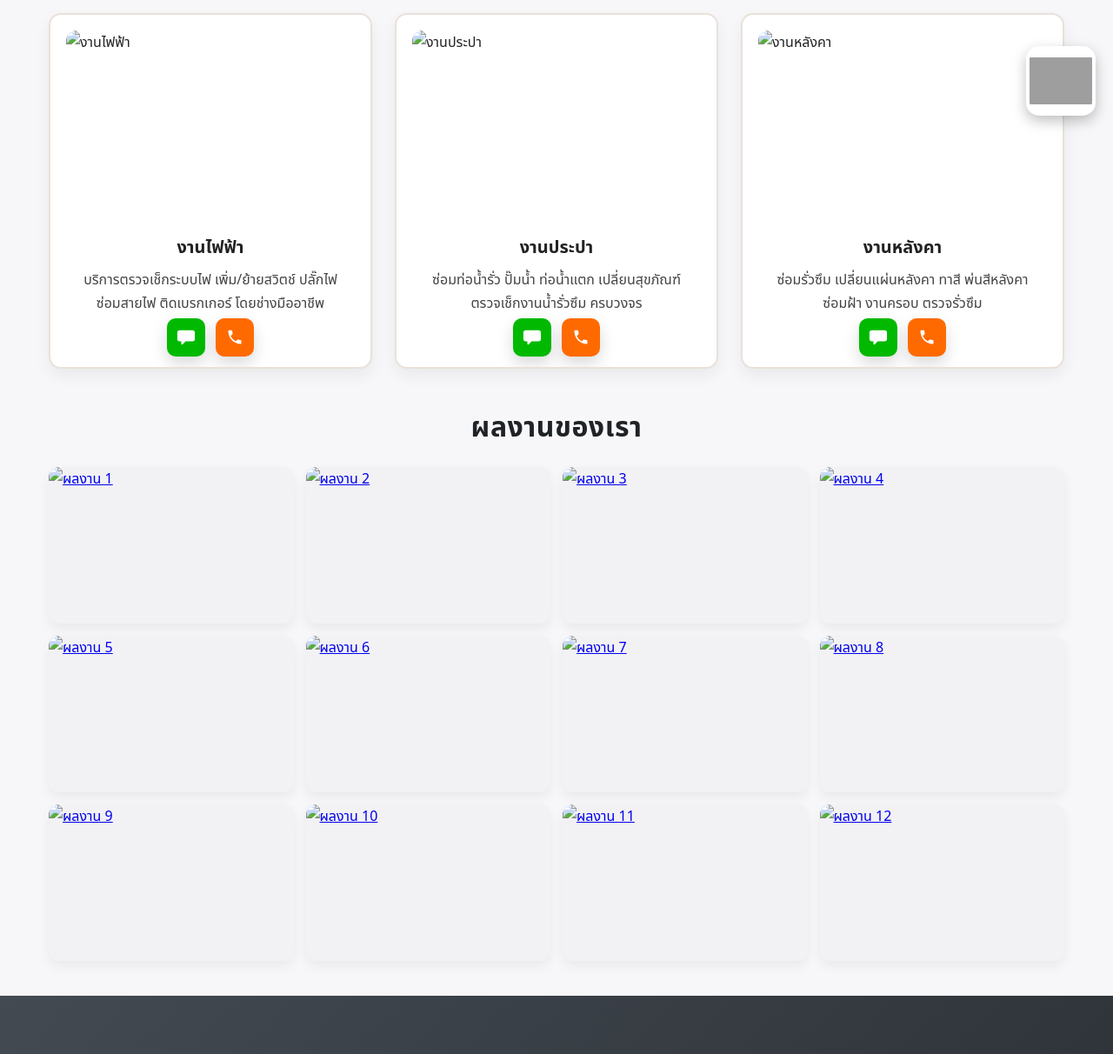
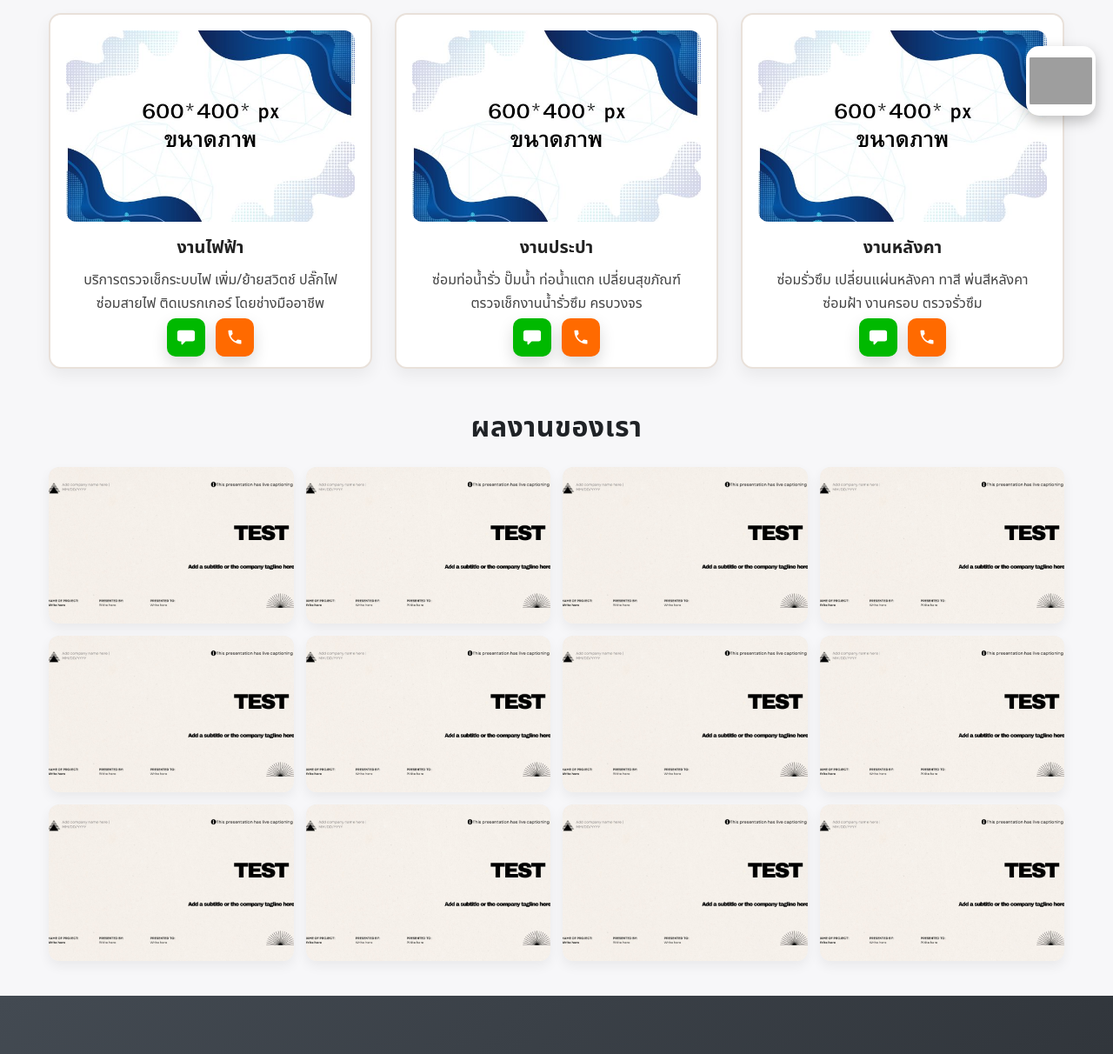
Before and after one commit to Ponpippant/test, a plain HTML site: page index.html in a window 1280 px wide. Shown: the part 647-1859 px from the top of the page at 87% size. Drawn offline with Linux system fonts and the light colour scheme; the site is published under a folder, as on GitHub Pages, so addresses that start at the root find nothing; grey boxes are pictures that could not be loaded.

Commit message:
Update index.html

```diff
--- a/index.html
+++ b/index.html
@@ -37,7 +37,7 @@
     <!-- การ์ด 1: งานไฟฟ้า -->
     <article class="service-card">
       <div class="service-media">
-        <img src="/img/temporary.jpg" alt="งานไฟฟ้า">
+        <img src="./img/temporary.jpg" alt="งานไฟฟ้า">
       </div>
       <div class="service-body">
         <h3>งานไฟฟ้า</h3>
@@ -56,7 +56,7 @@
     <!-- การ์ด 2: งานประปา -->
     <article class="service-card">
       <div class="service-media">
-        <img src="/img/temporary.jpg" alt="งานประปา">
+        <img src="./img/temporary.jpg" alt="งานประปา">
       </div>
       <div class="service-body">
         <h3>งานประปา</h3>
@@ -75,7 +75,7 @@
     <!-- การ์ด 3: งานหลังคา -->
     <article class="service-card">
       <div class="service-media">
-        <img src="/img/temporary.jpg" alt="งานหลังคา">
+        <img src="./img/temporary.jpg" alt="งานหลังคา">
       </div>
       <div class="service-body">
         <h3>งานหลังคา</h3>
@@ -103,33 +103,33 @@
 
   <div class="portfolio-grid">
     <!-- รูปตัวอย่าง: เปลี่ยน src เป็นไฟล์ของคุณเอง -->
-    <a href="#w1"><img src="/img/test.jpg" alt="ผลงาน 1"></a>
-    <a href="#w2"><img src="/img/test.jpg" alt="ผลงาน 2"></a>
-    <a href="#w3"><img src="/img/test.jpg" alt="ผลงาน 3"></a>
-    <a href="#w4"><img src="/img/test.jpg" alt="ผลงาน 4"></a>
-    <a href="#w5"><img src="/img/test.jpg" alt="ผลงาน 5"></a>
-    <a href="#w6"><img src="/img/test.jpg" alt="ผลงาน 6"></a>
-    <a href="#w7"><img src="/img/test.jpg" alt="ผลงาน 7"></a>
-    <a href="#w8"><img src="/img/test.jpg" alt="ผลงาน 8"></a>
-    <a href="#w9"><img src="/img/test.jpg" alt="ผลงาน 9"></a>
-    <a href="#w10"><img src="/img/test.jpg" alt="ผลงาน 10"></a>
-    <a href="#w11"><img src="/img/test.jpg" alt="ผลงาน 11"></a>
-    <a href="#w12"><img src="/img/test.jpg" alt="ผลงาน 12"></a>
+    <a href="#w1"><img src="./img/test.jpg" alt="ผลงาน 1"></a>
+    <a href="#w2"><img src="./img/test.jpg" alt="ผลงาน 2"></a>
+    <a href="#w3"><img src="./img/test.jpg" alt="ผลงาน 3"></a>
+    <a href="#w4"><img src="./img/test.jpg" alt="ผลงาน 4"></a>
+    <a href="#w5"><img src="./img/test.jpg" alt="ผลงาน 5"></a>
+    <a href="#w6"><img src="./img/test.jpg" alt="ผลงาน 6"></a>
+    <a href="#w7"><img src="./img/test.jpg" alt="ผลงาน 7"></a>
+    <a href="#w8"><img src="./img/test.jpg" alt="ผลงาน 8"></a>
+    <a href="#w9"><img src="./img/test.jpg" alt="ผลงาน 9"></a>
+    <a href="#w10"><img src="./img/test.jpg" alt="ผลงาน 10"></a>
+    <a href="#w11"><img src="./img/test.jpg" alt="ผลงาน 11"></a>
+    <a href="#w12"><img src="./img/test.jpg" alt="ผลงาน 12"></a>
   </div>
 
   <!-- Lightbox (CSS :target) — ใส่รูปขนาดใหญ่ได้เหมือนกัน จะใช้ไฟล์เดียวกับ thumb ก็ได้ -->
-  <div class="lightbox" id="w1"><a class="lb-close" href="#works" aria-label="ปิด"></a><img src="/img/test.jpg"  alt=""></div>
-  <div class="lightbox" id="w2"><a class="lb-close" href="#works" aria-label="ปิด"></a><img src="/img/test.jpg"  alt=""></div>
-  <div class="lightbox" id="w3"><a class="lb-close" href="#works" aria-label="ปิด"></a><img src="/img/test.jpg"  alt=""></div>
-  <div class="lightbox" id="w4"><a class="lb-close" href="#works" aria-label="ปิด"></a><img src="/img/test.jpg"  alt=""></div>
-  <div class="lightbox" id="w5"><a class="lb-close" href="#works" aria-label="ปิด"></a><img src="/img/test.jpg"  alt=""></div>
-  <div class="lightbox" id="w6"><a class="lb-close" href="#works" aria-label="ปิด"></a><img src="/img/test.jpg"  alt=""></div>
-  <div class="lightbox" id="w7"><a class="lb-close" href="#works" aria-label="ปิด"></a><img src="/img/test.jpg"  alt=""></div>
-  <div class="lightbox" id="w8"><a class="lb-close" href="#works" aria-label="ปิด"></a><img src="/img/test.jpg"  alt=""></div>
-  <div class="lightbox" id="w9"><a class="lb-close" href="#works" aria-label="ปิด"></a><img src="/img/test.jpg"  alt=""></div>
-  <div class="lightbox" id="w10"><a class="lb-close" href="#works" aria-label="ปิด"></a><img src="/img/test.jpg" alt=""></div>
-  <div class="lightbox" id="w11"><a class="lb-close" href="#works" aria-label="ปิด"></a><img src="/img/test.jpg" alt=""></div>
-  <div class="lightbox" id="w12"><a class="lb-close" href="#works" aria-label="ปิด"></a><img src="/img/test.jpg" alt=""></div>
+  <div class="lightbox" id="w1"><a class="lb-close" href="#works" aria-label="ปิด"></a><img src="./img/test.jpg"  alt=""></div>
+  <div class="lightbox" id="w2"><a class="lb-close" href="#works" aria-label="ปิด"></a><img src="./img/test.jpg"  alt=""></div>
+  <div class="lightbox" id="w3"><a class="lb-close" href="#works" aria-label="ปิด"></a><img src="./img/test.jpg"  alt=""></div>
+  <div class="lightbox" id="w4"><a class="lb-close" href="#works" aria-label="ปิด"></a><img src="./img/test.jpg"  alt=""></div>
+  <div class="lightbox" id="w5"><a class="lb-close" href="#works" aria-label="ปิด"></a><img src="./img/test.jpg"  alt=""></div>
+  <div class="lightbox" id="w6"><a class="lb-close" href="#works" aria-label="ปิด"></a><img src="./img/test.jpg"  alt=""></div>
+  <div class="lightbox" id="w7"><a class="lb-close" href="#works" aria-label="ปิด"></a><img src="./img/test.jpg"  alt=""></div>
+  <div class="lightbox" id="w8"><a class="lb-close" href="#works" aria-label="ปิด"></a><img src="./img/test.jpg"  alt=""></div>
+  <div class="lightbox" id="w9"><a class="lb-close" href="#works" aria-label="ปิด"></a><img src="./img/test.jpg"  alt=""></div>
+  <div class="lightbox" id="w10"><a class="lb-close" href="#works" aria-label="ปิด"></a><img src="./img/test.jpg" alt=""></div>
+  <div class="lightbox" id="w11"><a class="lb-close" href="#works" aria-label="ปิด"></a><img src="./img/test.jpg" alt=""></div>
+  <div class="lightbox" id="w12"><a class="lb-close" href="#works" aria-label="ปิด"></a><img src="./img/test.jpg" alt=""></div>
 </section>
 
     <section class="company-section">
@@ -139,7 +139,7 @@
       บริการอย่างจริงใจ การันตีด้วยผลงานมากมาย</p>
 
     <div class="company-qr">
-      <img src="/img/QR code.jpg" alt="QR Code Line" />
+      <img src="./img/QR code.jpg" alt="QR Code Line" />
     </div>
 
     <div class="company-buttons">
```
